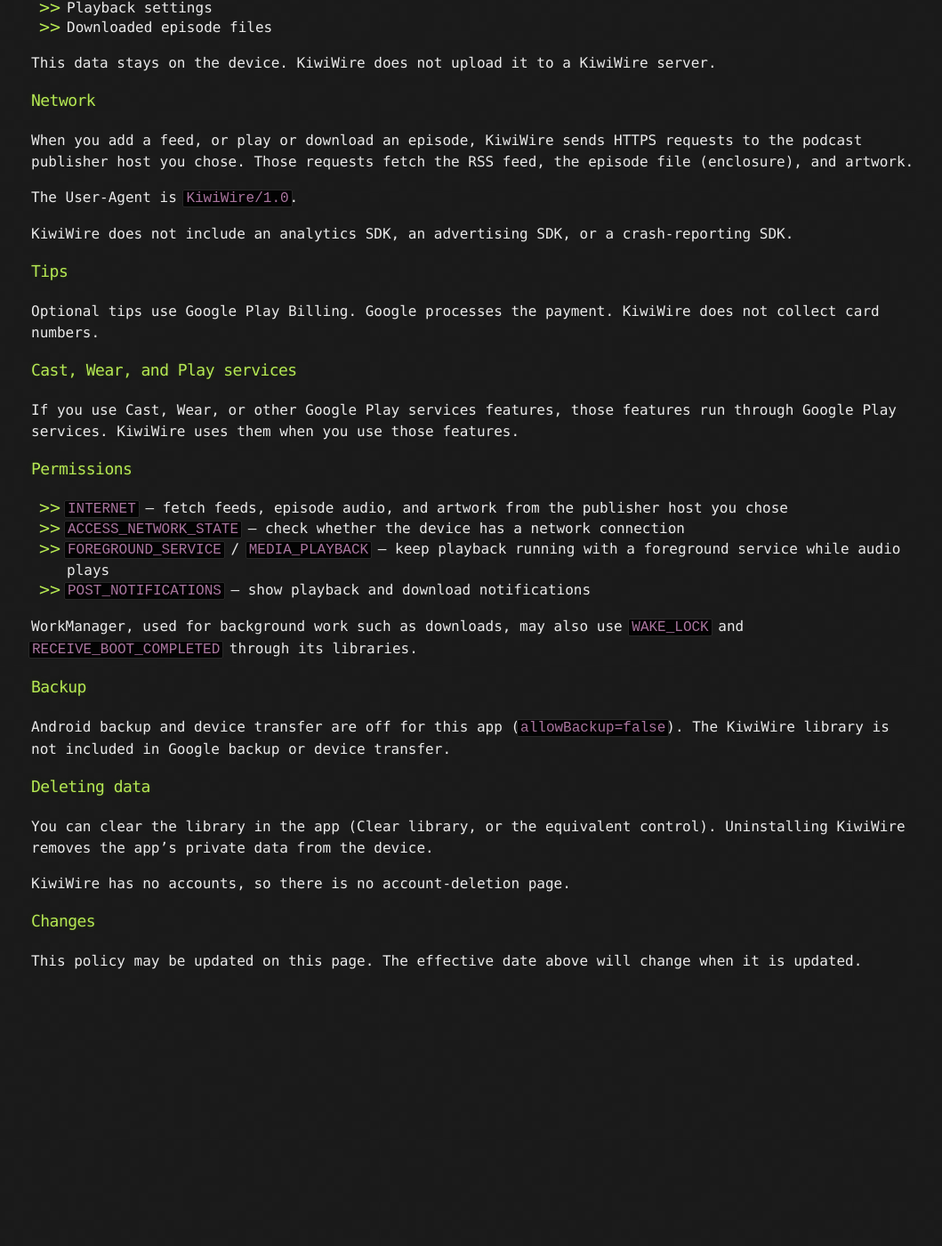
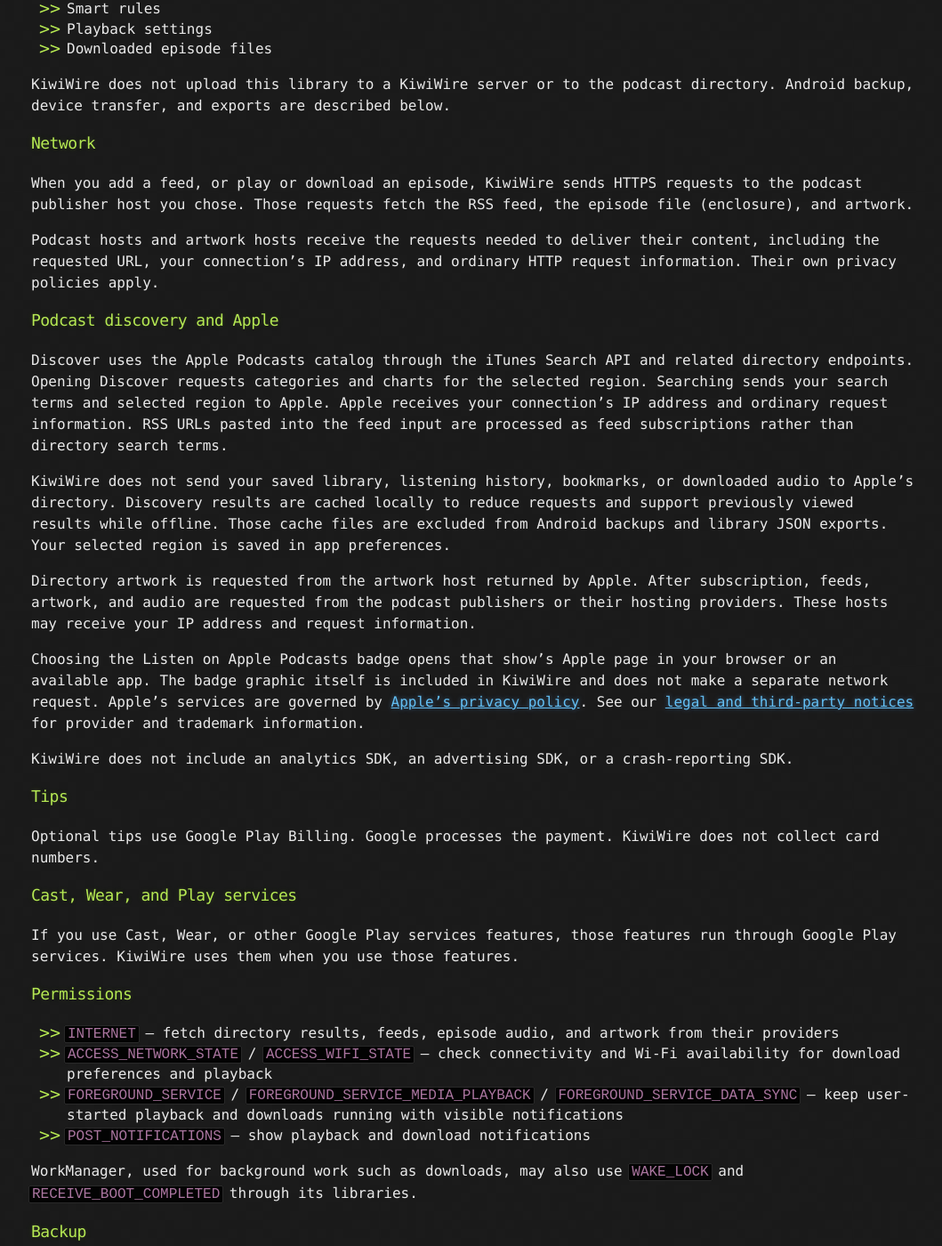
Before and after one commit to estidley/estidley.github.io, a Jekyll site: the page built from kiwiwire-privacy.md, in a window 1280 px wide and 1400 px high, scrolled down 848 px. Shown: the whole window at 89% size, without its empty margins (105-1164 px from the left). Built offline with Jekyll 4.4.1, drawn with Linux system fonts in a browser that asks for light colours; before the commit the page ends 1960 px from its top, so only the background shows below that; some of the changed text lies outside the part shown.

Commit message:
Add KiwiWire directory notices and update privacy disclosures

```diff
--- a/kiwiwire-privacy.md
+++ b/kiwiwire-privacy.md
@@ -3,11 +3,11 @@ layout: default
 title: KiwiWire privacy policy
 ---
 
-[Home](./) · [KiwiWire](./kiwiwire.html) · [Privacy](./kiwiwire-privacy.html) · [Support](./kiwiwire-support.html)
+[Home](./) · [KiwiWire](./kiwiwire.html) · [Privacy](./kiwiwire-privacy.html) · [Legal](./kiwiwire-legal.html) · [Support](./kiwiwire-support.html)
 
 ## KiwiWire privacy policy
 
-**Effective date:** September 22, 2026
+**Effective date:** October 8, 2026
 
 This policy describes the KiwiWire Android app, a podcast player created and owned by Ethan Stidley.
 
@@ -17,7 +17,7 @@ This policy describes the KiwiWire Android app, a podcast player created and own
 
 ### The app
 
-KiwiWire is a local-only podcast player. There is no KiwiWire account. There is no KiwiWire backend or server. KiwiWire does not sync the library to the cloud.
+KiwiWire is a podcast player with a library stored on your device. There is no KiwiWire account or KiwiWire backend. KiwiWire does not operate a cloud library-sync service. Android backup and device transfer may copy eligible app data as described below.
 
 ### Data on the device
 
@@ -32,13 +32,23 @@ KiwiWire stores the following on the device, in app-private storage (a Room data
 - Playback settings
 - Downloaded episode files
 
-This data stays on the device. KiwiWire does not upload it to a KiwiWire server.
+KiwiWire does not upload this library to a KiwiWire server or to the podcast directory. Android backup, device transfer, and exports are described below.
 
 ### Network
 
 When you add a feed, or play or download an episode, KiwiWire sends HTTPS requests to the podcast publisher host you chose. Those requests fetch the RSS feed, the episode file (enclosure), and artwork.
 
-The User-Agent is `KiwiWire/1.0`.
+Podcast hosts and artwork hosts receive the requests needed to deliver their content, including the requested URL, your connection's IP address, and ordinary HTTP request information. Their own privacy policies apply.
+
+### Podcast discovery and Apple
+
+Discover uses the Apple Podcasts catalog through the iTunes Search API and related directory endpoints. Opening Discover requests categories and charts for the selected region. Searching sends your search terms and selected region to Apple. Apple receives your connection's IP address and ordinary request information. RSS URLs pasted into the feed input are processed as feed subscriptions rather than directory search terms.
+
+KiwiWire does not send your saved library, listening history, bookmarks, or downloaded audio to Apple's directory. Discovery results are cached locally to reduce requests and support previously viewed results while offline. Those cache files are excluded from Android backups and library JSON exports. Your selected region is saved in app preferences.
+
+Directory artwork is requested from the artwork host returned by Apple. After subscription, feeds, artwork, and audio are requested from the podcast publishers or their hosting providers. These hosts may receive your IP address and request information.
+
+Choosing the Listen on Apple Podcasts badge opens that show's Apple page in your browser or an available app. The badge graphic itself is included in KiwiWire and does not make a separate network request. Apple's services are governed by [Apple's privacy policy](https://www.apple.com/legal/privacy/). See our [legal and third-party notices](./kiwiwire-legal.html) for provider and trademark information.
 
 KiwiWire does not include an analytics SDK, an advertising SDK, or a crash-reporting SDK.
 
@@ -52,16 +62,18 @@ If you use Cast, Wear, or other Google Play services features, those features ru
 
 ### Permissions
 
-- `INTERNET` — fetch feeds, episode audio, and artwork from the publisher host you chose
-- `ACCESS_NETWORK_STATE` — check whether the device has a network connection
-- `FOREGROUND_SERVICE` / `MEDIA_PLAYBACK` — keep playback running with a foreground service while audio plays
+- `INTERNET` — fetch directory results, feeds, episode audio, and artwork from their providers
+- `ACCESS_NETWORK_STATE` / `ACCESS_WIFI_STATE` — check connectivity and Wi-Fi availability for download preferences and playback
+- `FOREGROUND_SERVICE` / `FOREGROUND_SERVICE_MEDIA_PLAYBACK` / `FOREGROUND_SERVICE_DATA_SYNC` — keep user-started playback and downloads running with visible notifications
 - `POST_NOTIFICATIONS` — show playback and download notifications
 
 WorkManager, used for background work such as downloads, may also use `WAKE_LOCK` and `RECEIVE_BOOT_COMPLETED` through its libraries.
 
 ### Backup
 
-Android backup and device transfer are off for this app (`allowBackup=false`). The KiwiWire library is not included in Google backup or device transfer.
+Current versions allow Android to back up the library database and app preferences, subject to your device's backup settings and backup provider. These data may also be included in Android device transfer. Downloaded audio and directory cache files are not included by KiwiWire's backup rules.
+
+Export library as JSON creates a file in the location you choose. That file can contain feed URLs, subscriptions, listening progress, bookmarks, queue entries, and settings. Audio files are not included. You control sharing and deletion of exported files; clearing the app does not delete copies you saved elsewhere.
 
 ### Deleting data
 
```
Also changed, not shown: kiwiwire-legal.md (added, +33 -0 lines), kiwiwire-support.md (+1 -1 lines), kiwiwire.md (+3 -2 lines).
